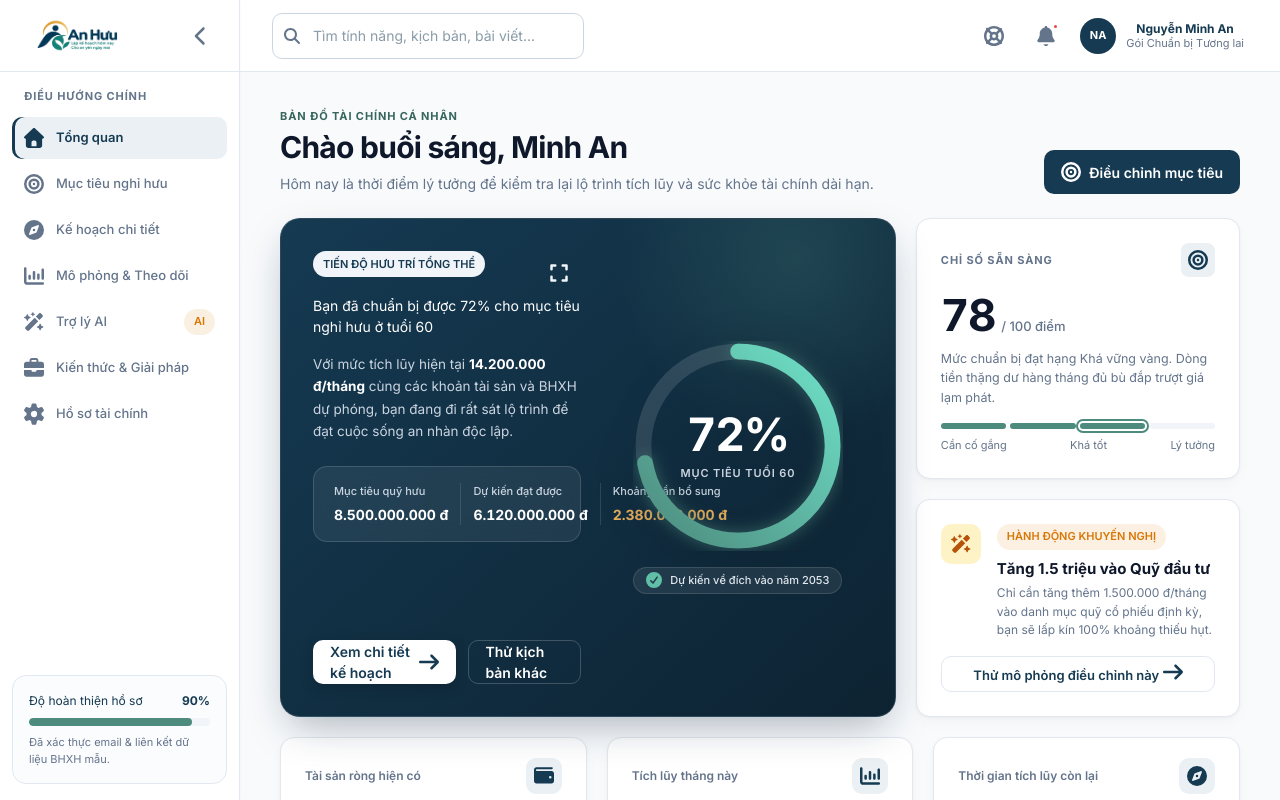
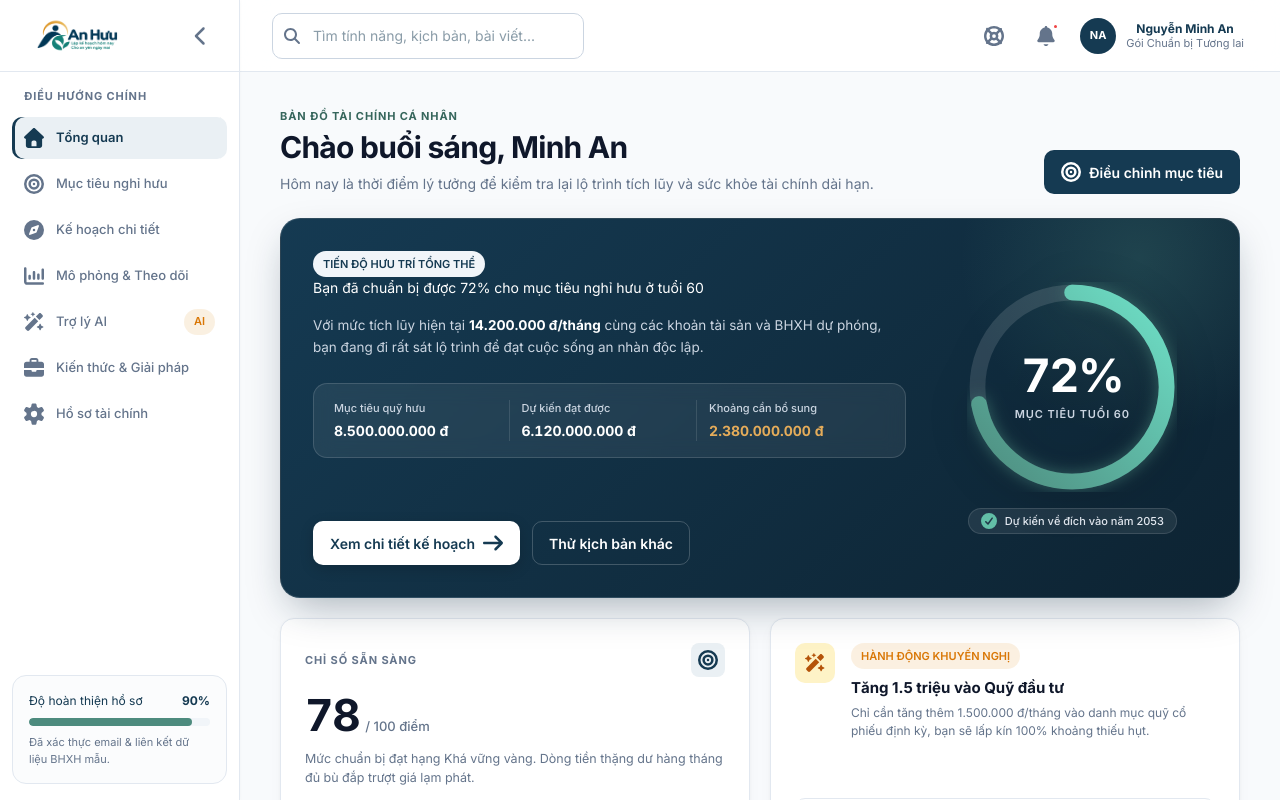
Before and after one commit to hieu182603/An_Huu, a React (Vite) app in the folder frontend/: page /user/dashboard in a window 1280 px wide. Shown: the top 800 px of the page. Built offline with nearby package versions, Linux system fonts and the light colour scheme.

Commit message:
fix(dashboard): make retirement hero full width, remove maximize button, and fix vercel rewrites

```diff
--- a/frontend/src/pages/UserDashboard.tsx
+++ b/frontend/src/pages/UserDashboard.tsx
@@ -22,13 +22,11 @@ export default function UserDashboard() {
         </Link>
       </div>
 
-      {/* Priority Section: Hero Card + Readiness / Next Action */}
-      <div className="dashboard-priority-grid">
-        <div className="retirement-hero">
+      {/* Full-width Hero Card */}
+      <div className="retirement-hero retirement-hero-full">
         <div className="retirement-hero-copy">
           <div className="card-heading-row">
             <Badge tone="soft">TIẾN ĐỘ HƯU TRÍ TỔNG THỂ</Badge>
-              <IconButton icon="maximize" label="Xem toàn màn hình" onClick={() => navigate("/user/plan")} />
           </div>
           <h2 style={{ color: "#ffffff" }}>Bạn đã chuẩn bị được 72% cho mục tiêu nghỉ hưu ở tuổi 60</h2>
           <p>
@@ -90,7 +88,8 @@ export default function UserDashboard() {
         </div>
       </div>
 
-        <div className="priority-side">
+      {/* Priority Cards Row */}
+      <div className="dashboard-subpriority-grid">
         {/* Readiness Score Card */}
         <Card className="readiness-card">
           <div className="compact-card-heading">
@@ -129,7 +128,6 @@ export default function UserDashboard() {
             Thử mô phỏng điều chỉnh này <Icon name="arrow-right" />
           </Button>
         </Card>
-        </div>
       </div>
 
       {/* Metric Strip */}
```
Also changed, not shown: frontend/src/index.css, frontend/vercel.json, 1 other file (tests, documents, lock files or other folders). Lines whose indentation alone changed are shown as unchanged.
